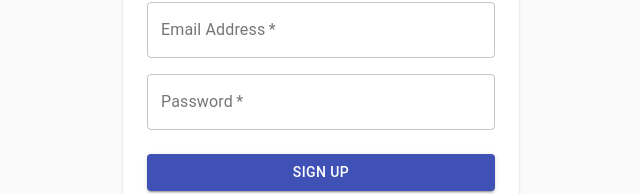
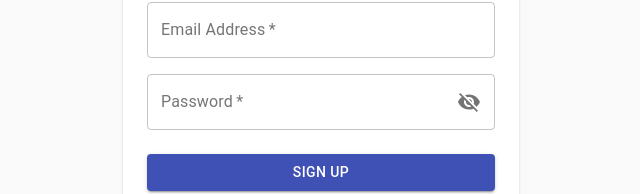
Before and after one commit to anubhav230/FundooApp_Frontend, a React (Create React App) app: page /register in a window 1280 px wide. Shown: the part 264-458 px from the top of the page, without its empty margins (319-959 px from the left). Built offline with nearby package versions, Linux system fonts and the light colour scheme; the HTML template or start-up script is replaced by a standard one.

Commit message:
feat: Added show and hide password icon

```diff
--- a/package.json
+++ b/package.json
@@ -3,6 +3,10 @@
     "version": "0.1.0",
     "private": true,
     "dependencies": {
+        "@fortawesome/fontawesome-svg-core": "^1.2.32",
+        "@fortawesome/free-solid-svg-icons": "^5.15.1",
+        "@fortawesome/react-fontawesome": "^0.1.11",
+        "@material-ui/icons": "^4.9.1",
         "@testing-library/jest-dom": "^4.2.4",
         "@testing-library/react": "^9.5.0",
         "@testing-library/user-event": "^7.2.1",
--- a/src/App.css
+++ b/src/App.css
@@ -4,3 +4,9 @@
     font-size: 14px;
     margin-bottom: 20x;
 }
+
+.icon {
+    position: absolute;
+    top: 20;
+    right: 10;
+}
--- a/src/Components/Register.jsx
+++ b/src/Components/Register.jsx
@@ -11,6 +11,11 @@ import Logo from '../../src/image/fundoologo.jpg';
 import Paper from '@material-ui/core/Paper';
 import {Formik} from "formik";
 import * as Yup from "yup";
+// import { FontAwesomeIcon } from '@fortawesome/react-fontawesome'
+// import { faEye } from '@fortawesome/free-solid-svg-icons'
+import IconButton from '@material-ui/core/IconButton';
+import Visibility from '@material-ui/icons/Visibility';
+import VisibilityOff from '@material-ui/icons/VisibilityOff';
 
 
 const useStyles = makeStyles((theme) => ({
@@ -54,7 +59,25 @@ const validationSchema = Yup.object().shape({
 export default function SignUp() {
     const classes = useStyles();
 
+    const [values, setValues] = React.useState({
+        password: '',
+        showPassword: false,
+    })
+
+    const handleMouseDownPassword = (event) => {
+        event.preventDefault();
+    };
+
+    const handleClickShowPassword = () => {
+        setValues({...values, showPassword: !values.showPassword});
+    };
+
+    const handleChangePassword = (prop) => (event) => {
+        setValues({ ...values, [prop]: event.target.value });
+      };
+
     return (
+
         <Formik initialValues={{firstName: "", lastName: "", email: "", password: ""}}
             validationSchema={validationSchema}
         >
@@ -121,6 +144,7 @@ export default function SignUp() {
                                             onBlur={handleBlur}
                                             className={errors.email && touched.email && "error"}
                                         />
+
                                         {errors.email && touched.email && (
                                             <div className="input-feedback">{errors.email}</div>
                                         )}
@@ -138,7 +162,20 @@ export default function SignUp() {
                                             value={values.password}
                                             onChange={handleChange}
                                             onBlur={handleBlur}
+                                            onFocus={handleChangePassword}
                                             className={errors.password && touched.password && "error"}
+                                            InputProps={{
+                                                endAdornment: (
+                                                    <IconButton
+                                                        size="small"
+                                                        aria-label="toggle password visibility"
+                                                        onClick={handleClickShowPassword}
+                                                        onMouseDown={handleMouseDownPassword}
+                                                        edge="end">
+                                                        {values.showPassword ? <Visibility /> : <VisibilityOff />}
+                                                    </IconButton>
+                                                ),
+                                            }}
                                         />
                                         {errors.password && touched.password && (
                                             <div className="input-feedback">{errors.password}</div>
```
Also changed, not shown: 1 other file (tests, documents, lock files or other folders).
